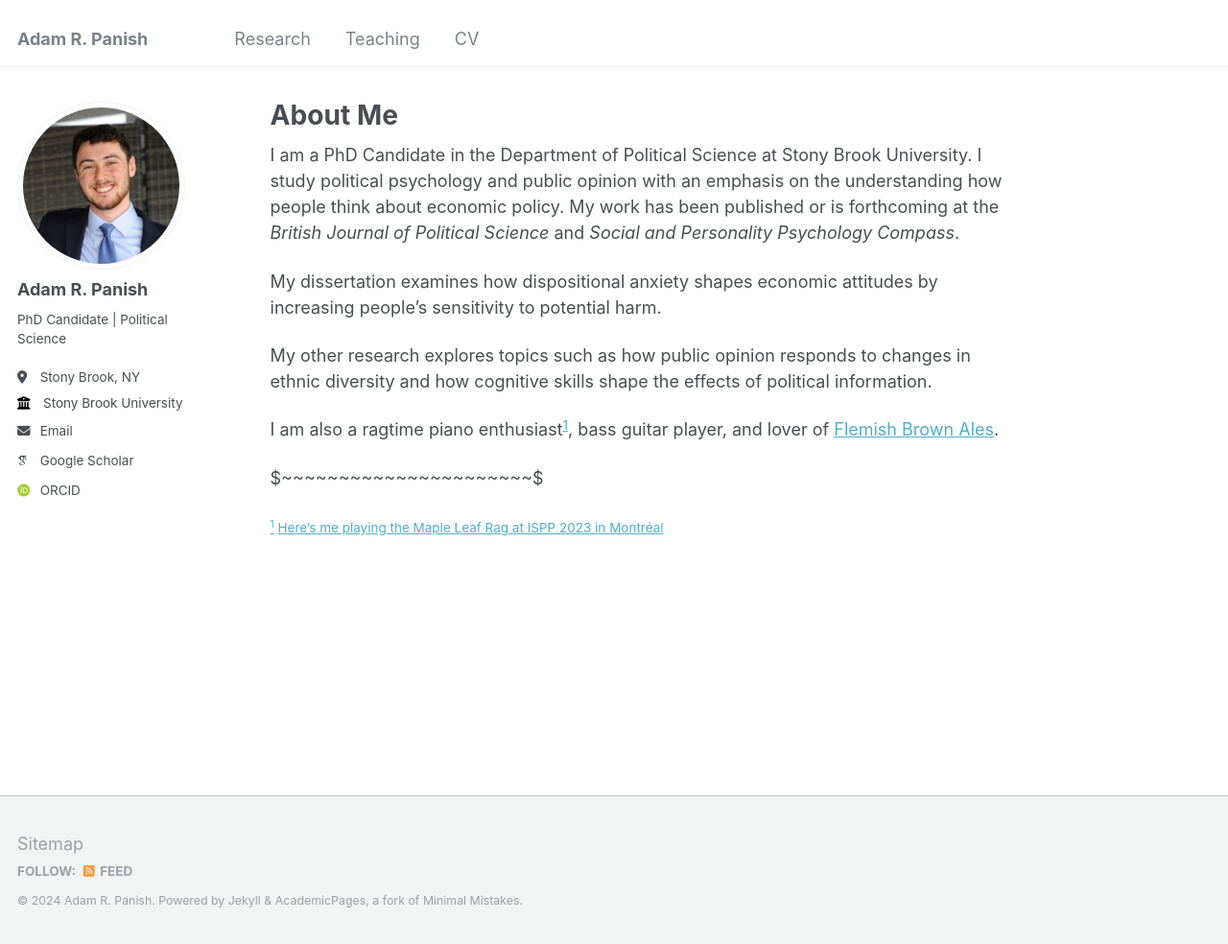
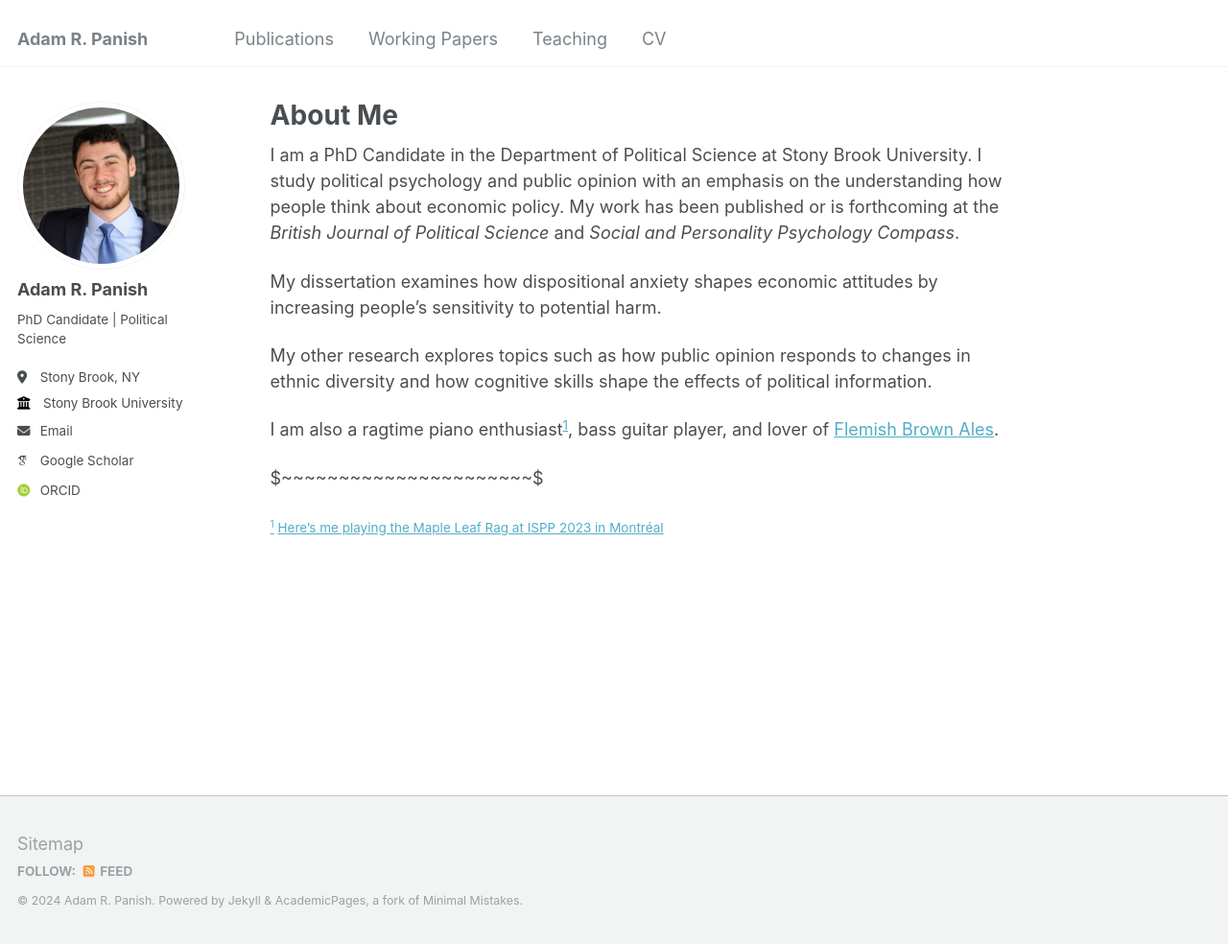
Before and after one commit to adampanish/adampanish.github.io, a Jekyll site: the page built from _pages/about.md, in a window 1280 px wide and 984 px high. Shown: the whole window at 96% size. Built offline with Jekyll 4.4.1, drawn with Linux system fonts in a browser that asks for light colours; some web fonts are replaced.

Commit message:
Update navigation.yml

```diff
--- a/_data/navigation.yml
+++ b/_data/navigation.yml
@@ -5,8 +5,11 @@
 # prevent it from being included in the site.
 
 main:
-  - title: "Research"
+  - title: "Publications"
     url: /publications/
+
+  - title: "Working Papers"
+    url: /working_papers/
 
   - title: "Teaching"
     url: /teaching/
```
